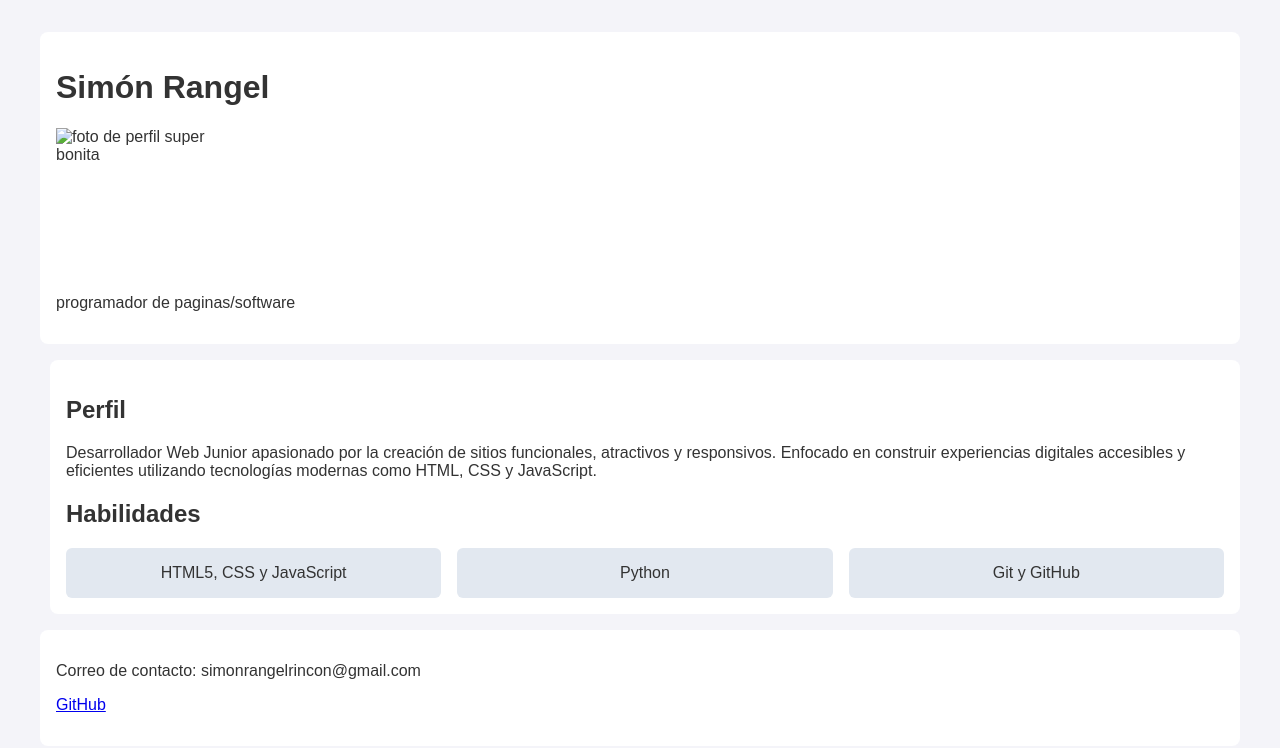
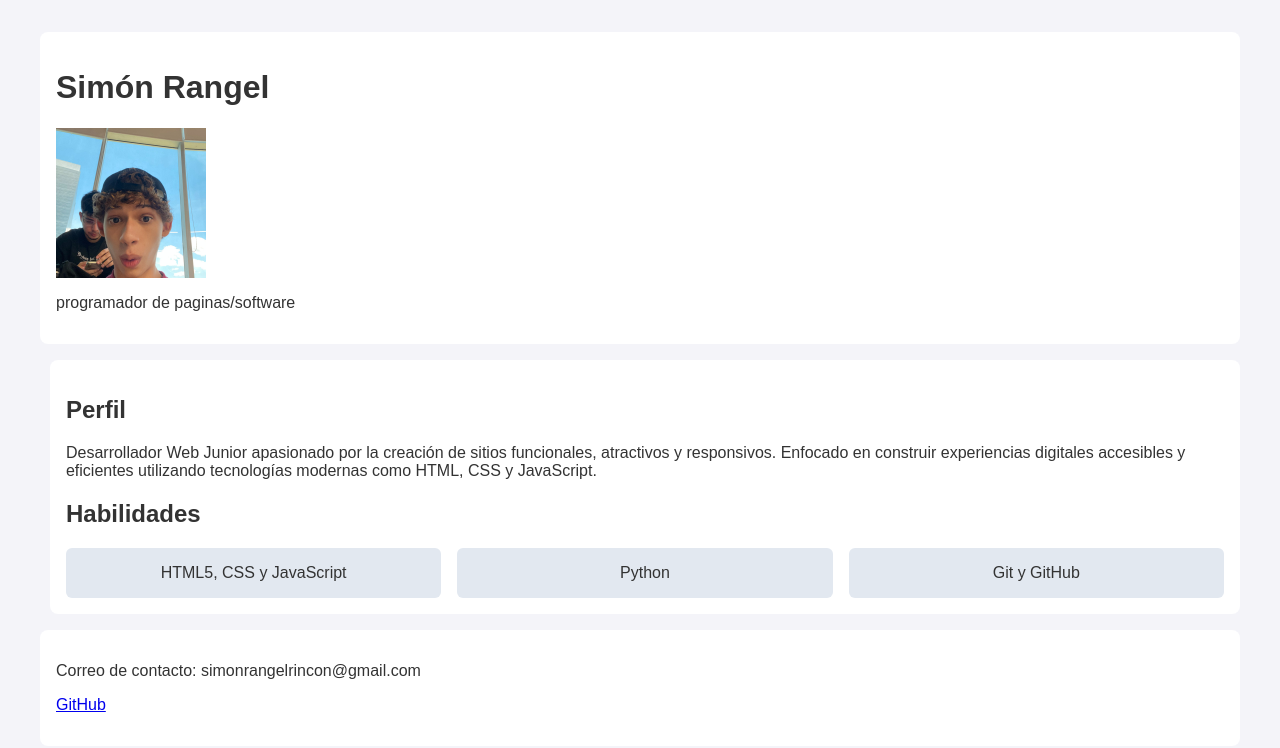
Before and after one commit to simonz666/Hoja-de-vida, a plain HTML site: page index.html in a window 1280 px wide. Drawn offline with Linux system fonts and the light colour scheme; the site is published under a folder, as on GitHub Pages, so addresses that start at the root find nothing.

Commit message:
Add files via upload

```diff
--- a/index.html
+++ b/index.html
@@ -10,7 +10,7 @@
     <div class="grid-container">
         <header class="header">
             <h1>Simón Rangel</h1>
-            <img src="/img/perfil.jpeg" alt="foto de perfil super bonita" class="foto-perfil">
+            <img src="img/perfil.jpeg" alt="foto de perfil super bonita" class="foto-perfil">
             <p>programador de paginas/software</p>
         </header>
 
```
